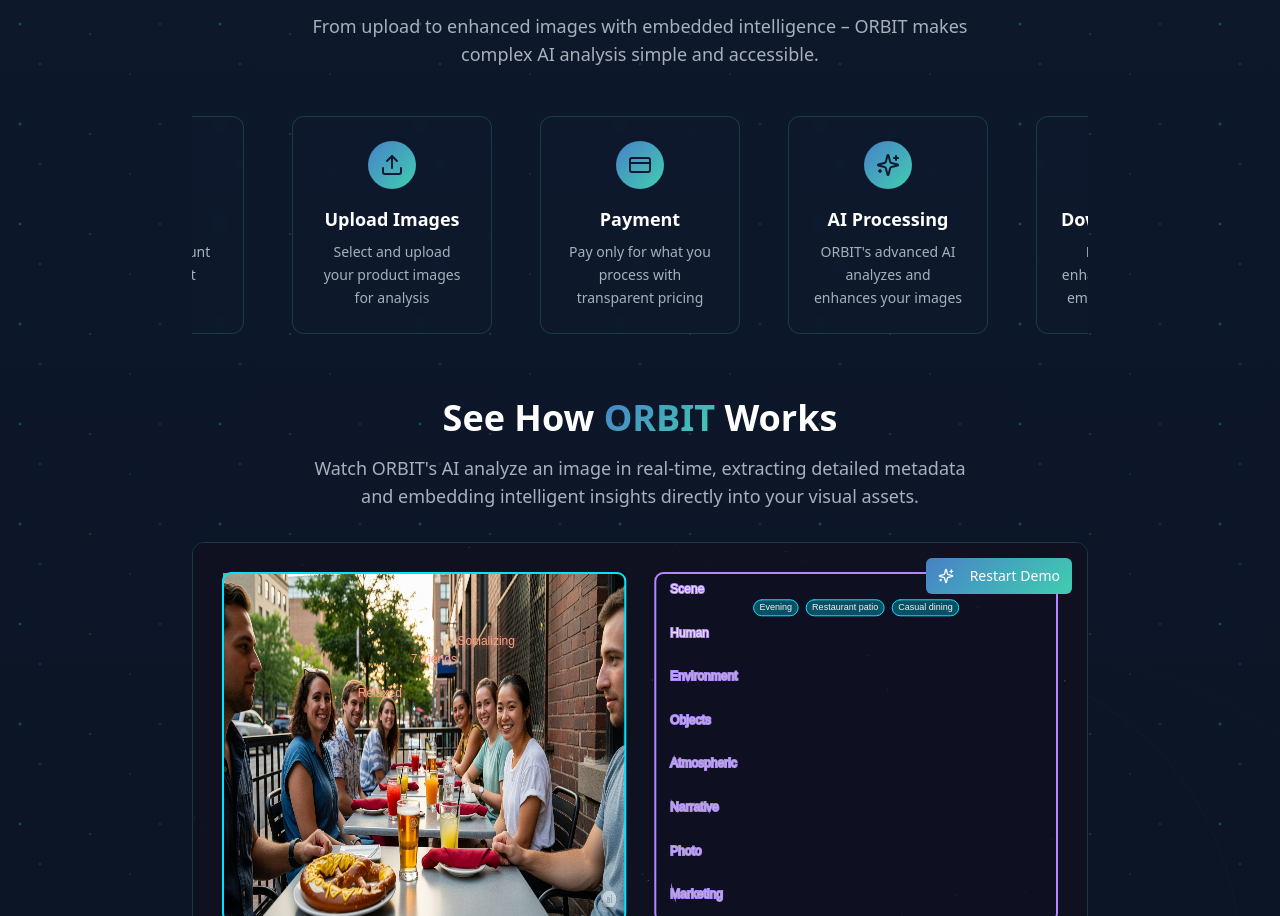
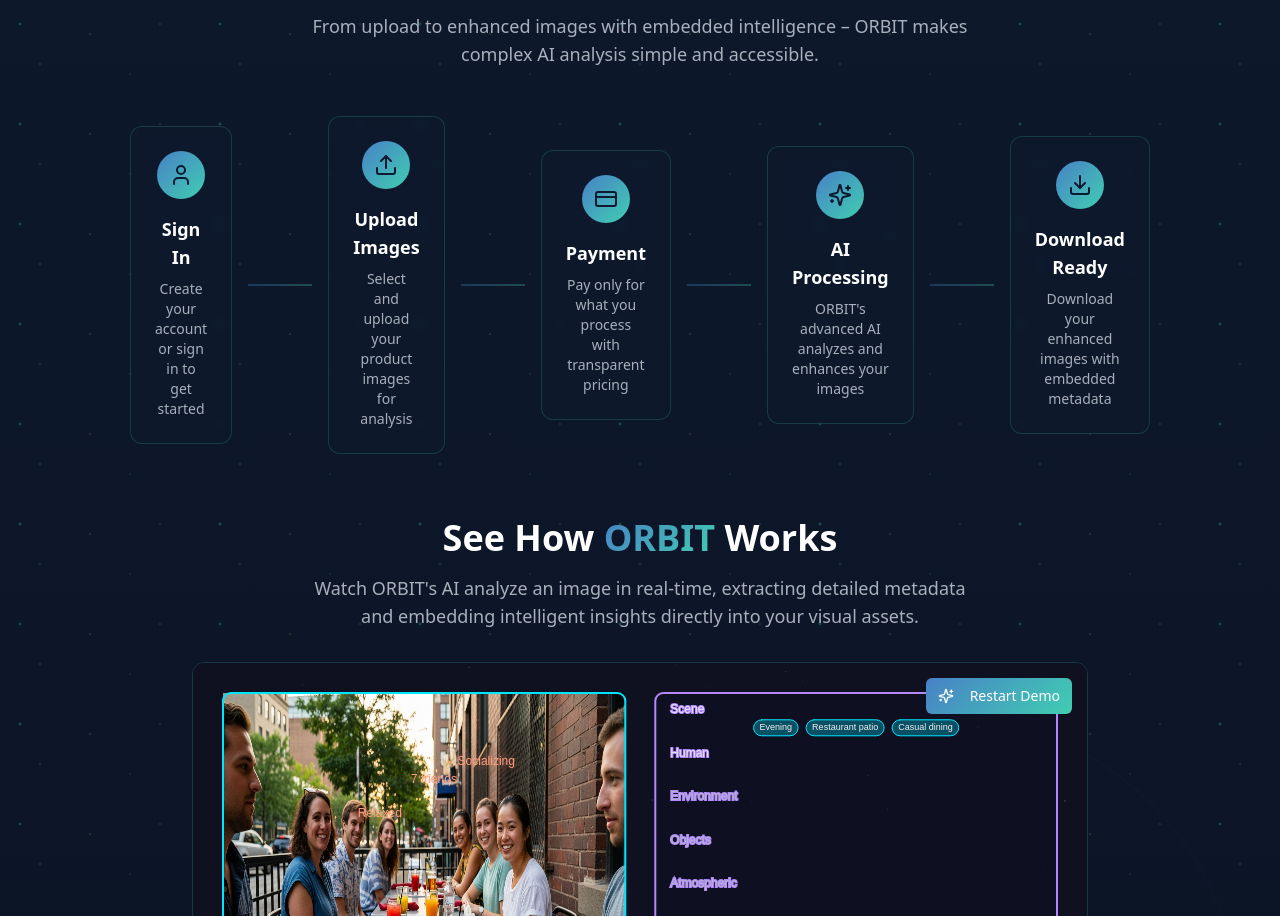
Before and after one commit to Desmond-Labs/ORBIT-OPEN, a React (Vite) app: page / in a window 1280 px wide. Shown: the part 806-1722 px from the top of the page. Built offline with nearby package versions, Linux system fonts and the light colour scheme.

Commit message:
Fix WorkflowSteps layout
Remove horizontal scrollbar from WorkflowSteps component by adjusting desktop layout to use flexible step cards and responsive connectors, ensuring a clean, full-width display across different screen sizes.

```diff
--- a/src/components/WorkflowSteps.tsx
+++ b/src/components/WorkflowSteps.tsx
@@ -48,22 +48,22 @@ export const WorkflowSteps: React.FC = () => {
       </div>
 
       {/* Desktop Layout */}
-      <div className="hidden md:flex items-center justify-center gap-4 max-w-7xl mx-auto overflow-x-auto">
+      <div className="hidden md:flex items-center justify-center max-w-7xl mx-auto">
         {steps.map((step, index) => {
           const Icon = step.icon;
           const isLast = index === steps.length - 1;
 
           return (
-            <div key={step.id} className="flex items-center">
+            <div key={step.id} className="flex items-center flex-1">
               {/* Step */}
-              <div className="relative group">
+              <div className="relative group flex-1">
                 <div className="absolute inset-0 bg-gradient-glow rounded-xl opacity-0 group-hover:opacity-100 transition-opacity duration-300" />
-                <div className="relative bg-card/50 backdrop-blur-sm border border-accent/20 rounded-xl p-6 cosmic-transition hover:border-accent/40 text-center min-w-[200px]">
+                <div className="relative bg-card/50 backdrop-blur-sm border border-accent/20 rounded-xl p-4 lg:p-6 cosmic-transition hover:border-accent/40 text-center max-w-[220px] mx-auto">
                   <div className="w-12 h-12 bg-gradient-primary rounded-full flex items-center justify-center mb-4 mx-auto">
                     <Icon className="w-6 h-6 text-background" />
                   </div>
-                  <h3 className="text-lg font-semibold mb-2">{step.title}</h3>
-                  <p className="text-muted-foreground text-sm leading-relaxed">
+                  <h3 className="text-base lg:text-lg font-semibold mb-2">{step.title}</h3>
+                  <p className="text-muted-foreground text-xs lg:text-sm leading-relaxed">
                     {step.description}
                   </p>
                 </div>
@@ -71,7 +71,7 @@ export const WorkflowSteps: React.FC = () => {
 
               {/* Connector */}
               {!isLast && (
-                <div className="flex-1 mx-4">
+                <div className="w-8 lg:w-16 mx-2 lg:mx-4">
                   <div className="h-0.5 bg-gradient-primary opacity-30" />
                 </div>
               )}
```
